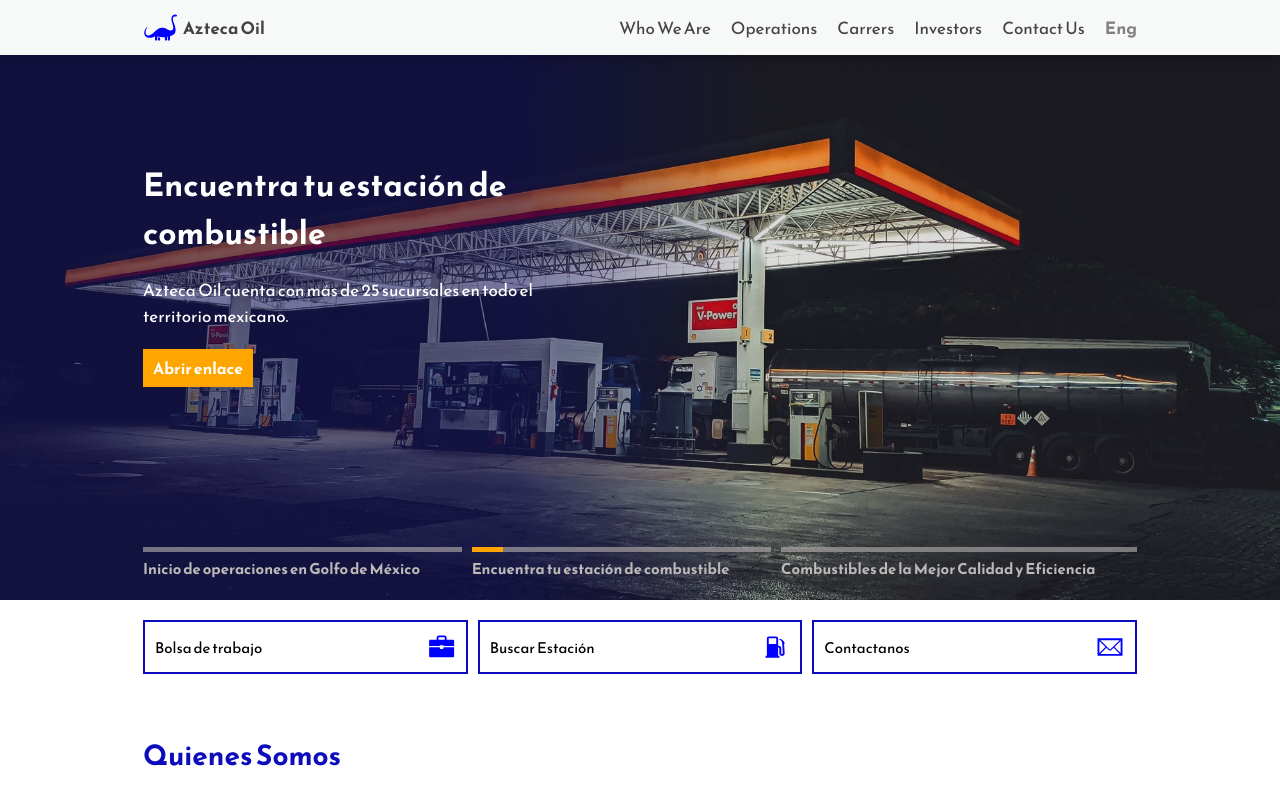
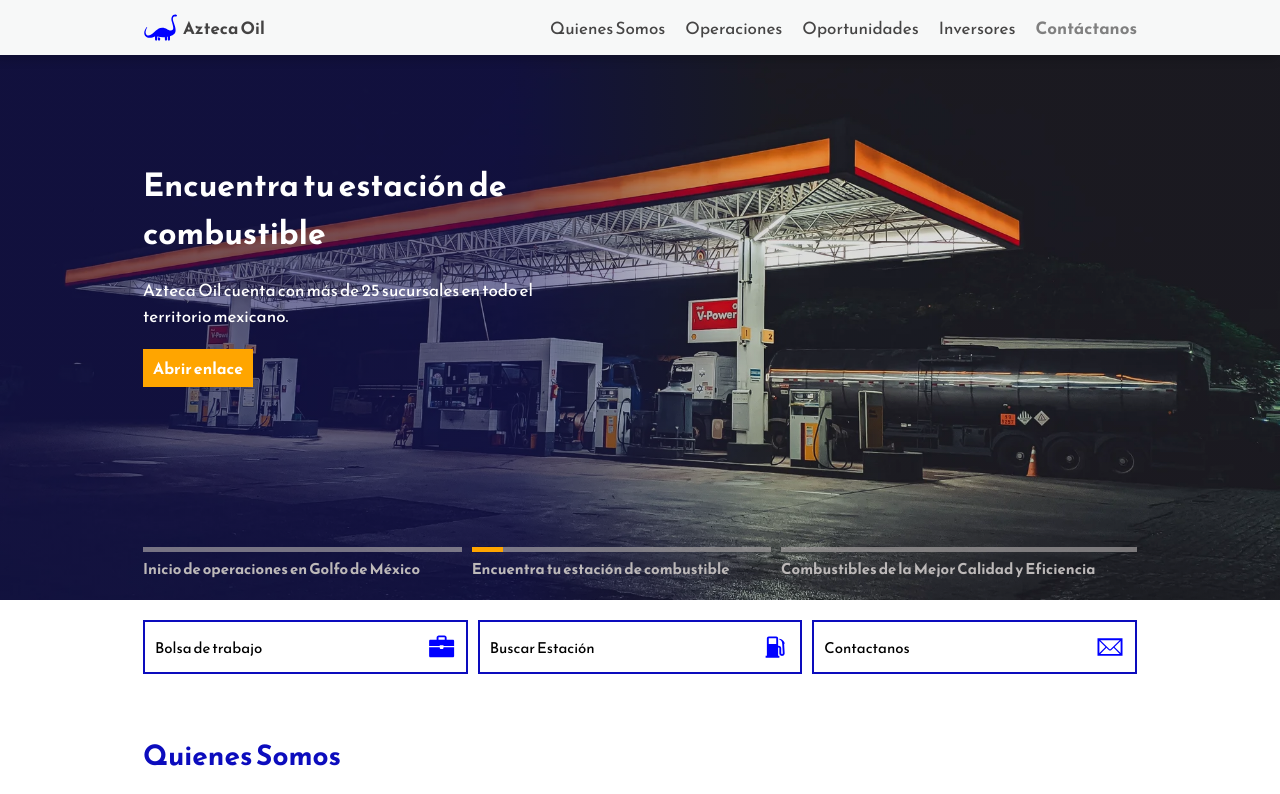
Before and after one commit to EddBeltran/oil-company-website, a React (Create React App) app: page / in a window 1280 px wide. Shown: the top 794 px of the page. Built offline with nearby package versions, Linux system fonts and the light colour scheme.

Commit message:
Despliegue a netlify

```diff
--- a/public/index.html
+++ b/public/index.html
@@ -2,14 +2,14 @@
 <html lang="en">
   <head>
     <meta charset="utf-8" />
-    <link rel="icon" href="%PUBLIC_URL%/favicon.ico" />
+    <link rel="icon" href="favicon.svg" sizes="any" type="image/svg+xml">
     <meta name="viewport" content="width=device-width, initial-scale=1" />
     <meta name="theme-color" content="#000000" />
     <meta
       name="description"
       content="Web site created using create-react-app"
     />
-    <title>Oil Company Website</title>
+    <title>Azteca Oil</title>
   </head>
   <body>
     <noscript>You need to enable JavaScript to run this app.</noscript>
--- a/src/components/Footer/Footer.js
+++ b/src/components/Footer/Footer.js
@@ -30,20 +30,20 @@ function Footer(){
                 </div>
                 <div className='footer__links'>
                     <FooterLinks
-                        category="Who We Are"
-                        links = {["Our company", "History", "Legacy", "Services"]}
+                        category="Quienes Somos"
+                        links = {["Nuestra Compañia", "Historia", "Legado", "Servicios"]}
                     />
                     <FooterLinks
-                        category="Operations"
-                        links = {["Offshore", "Onshore", "Fields", "Equipment", "Gas Stations"]}
+                        category="Operaciones"
+                        links = {["Offshore", "Onshore", "Campos", "Equipos", "Estaciones de combustible"]}
                     />
                     <FooterLinks
-                        category="Carrers"
-                        links = {["Job Oportunities", "Internships", "Our Team"]}
+                        category="Carreras"
+                        links = {["Oportunidades", "Internships", "Nuestro Equipo"]}
                     />
                     <FooterLinks
-                        category="Investors"
-                        links = {["Investor Day", "Anual Report", "Business Oportunities", "Market"]}
+                        category="Inversores"
+                        links = {["Investor Day", "Reporte Anual", "Negocios", "Mercado"]}
                     />
                 </div>
             </div>
--- a/src/components/Header.js
+++ b/src/components/Header.js
@@ -6,13 +6,8 @@ function Header() {
   const [language, setLanguage] = useState(true);
   const [showMenu, setShowMenu] = useState(false);
 
-  function handleLanguaje() {
-    setLanguage((prevState) => !prevState);
-  }
-
   function toggleBurger() {
     setShowMenu((prevState) => !prevState);
-    console.log("menu changed");
   }
 
   return (
@@ -23,12 +18,11 @@ function Header() {
           <span className="nav__logo__text">Azteca Oil</span>
         </a>
         <ul className={showMenu ? "nav__items active" : "nav__items"}>
-          <li>Who We Are</li>
-          <li>Operations</li>
-          <li>Carrers</li>
-          <li>Investors</li>
-          <li>Contact Us</li>
-          <li onClick={handleLanguaje}>{language ? "Eng" : "Esp"}</li>
+          <li>Quienes Somos</li>
+          <li>Operaciones</li>
+          <li>Oportunidades</li>
+          <li>Inversores</li>
+          <li>Contáctanos</li>
         </ul>
         <div
           className={showMenu ? "burger active" : "burger"}
```
Also changed, not shown: public/favicon.svg (added), 1 other file (tests, documents, lock files or other folders).
